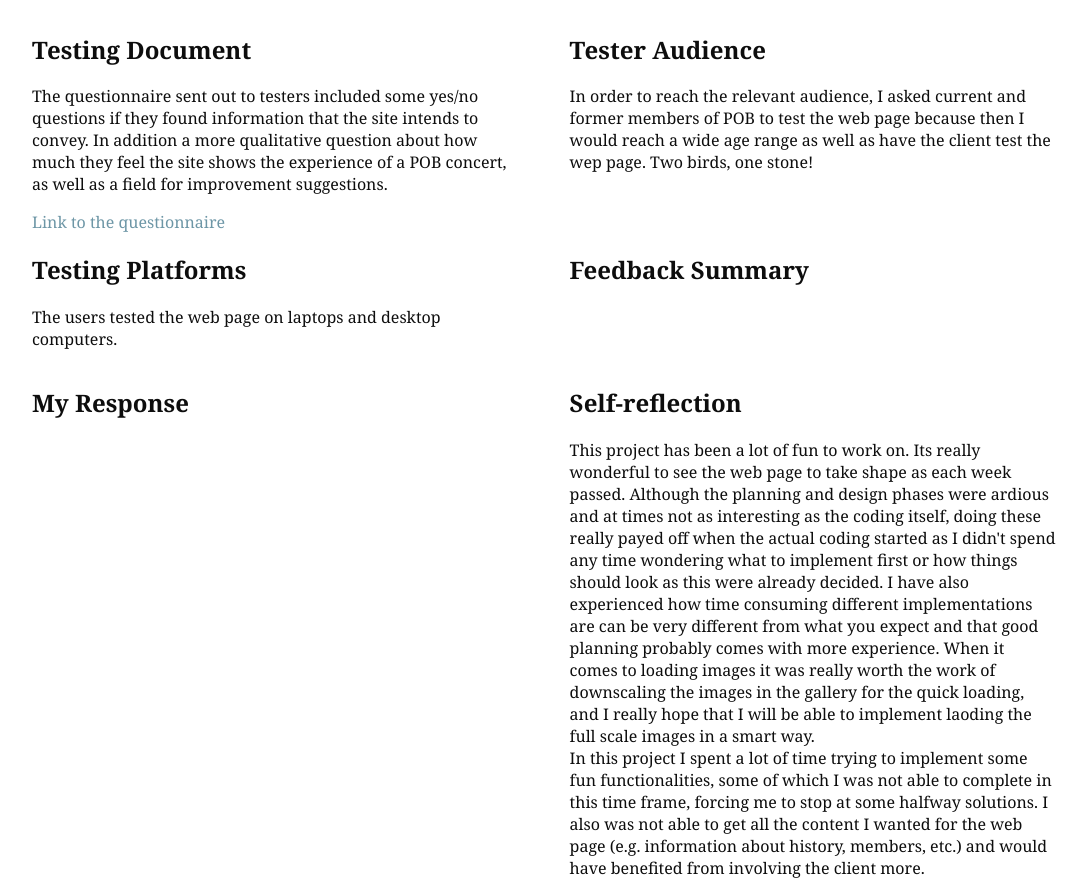
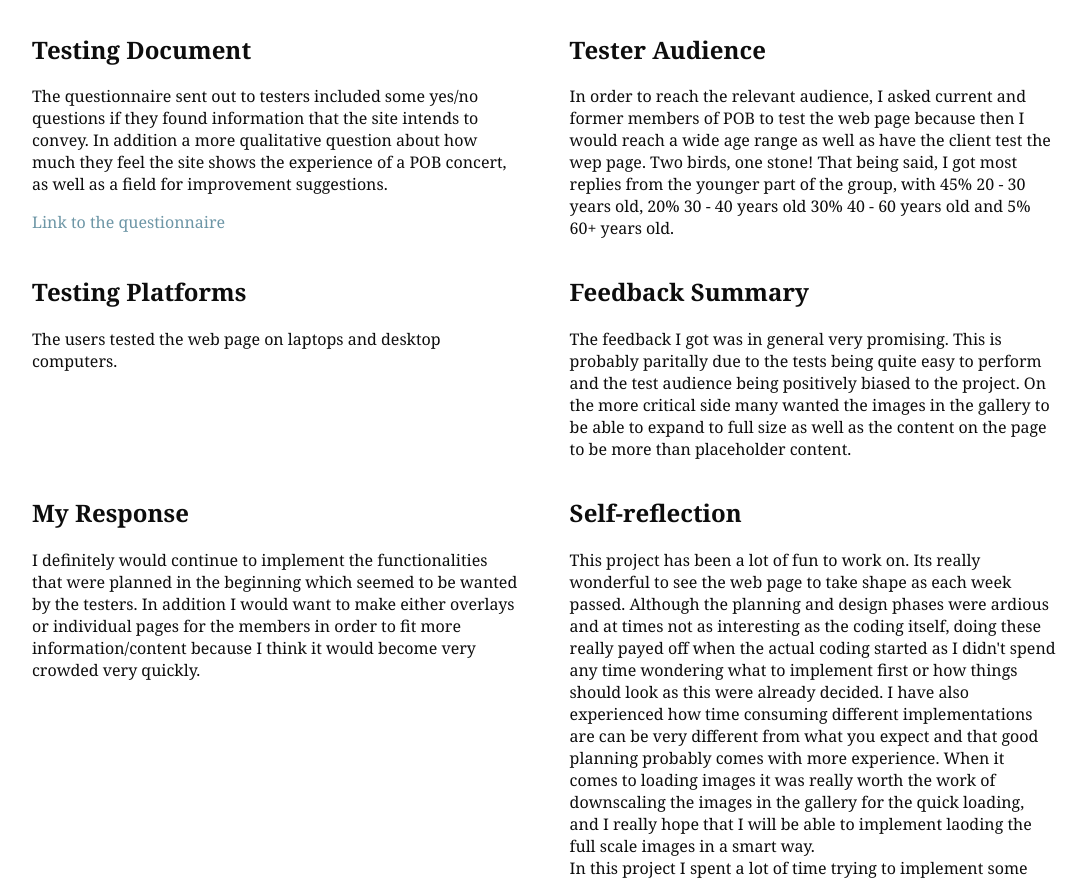
Before and after one commit to JohanBrun/IT2805, a plain HTML site: page Project/documents/P4_testing_16.html in a window 1280 px wide. Shown: the part 435-1316 px from the top of the page, without its empty margins (96-1181 px from the left). Drawn offline with Linux system fonts and the light colour scheme.

Commit message:
Added some reflections

```diff
--- a/Project/documents/P4_testing_16.html
+++ b/Project/documents/P4_testing_16.html
@@ -38,6 +38,7 @@
 				<p class="section-paragraph">
           In order to reach the relevant audience, I asked current and former members of POB to test the web page because then I would reach
           a wide age range as well as have the client test the wep page. Two birds, one stone!
+          That being said, I got most replies from the younger part of the group, with 45% 20 - 30 years old, 20% 30 - 40 years old 30% 40 - 60 years old and 5% 60+ years old.
         </p>
       </section>
       <section>
@@ -49,13 +50,18 @@
       <section>
         <h2 class="section-title">Feedback Summary</h2>
 				<p class="section-paragraph">
-
+          The feedback I got was in general very promising.
+          This is probably paritally due to the tests being quite easy to perform and the test audience being positively biased  to the project.
+          On the more critical side many wanted the images in the gallery to be able to expand to full size as well as the content on the page to be more
+          than placeholder content.
         </p>
       </section>
       <section>
         <h2 class="section-title">My Response</h2>
 				<p class="section-paragraph">
-
+          I definitely would continue to implement the functionalities that were planned in the beginning which seemed to be wanted by the testers.
+          In addition I would want to make either overlays or individual pages for the members in order to fit more information/content because I think
+          it would become very crowded very quickly.
         </p>
       </section>
       <section>
```
